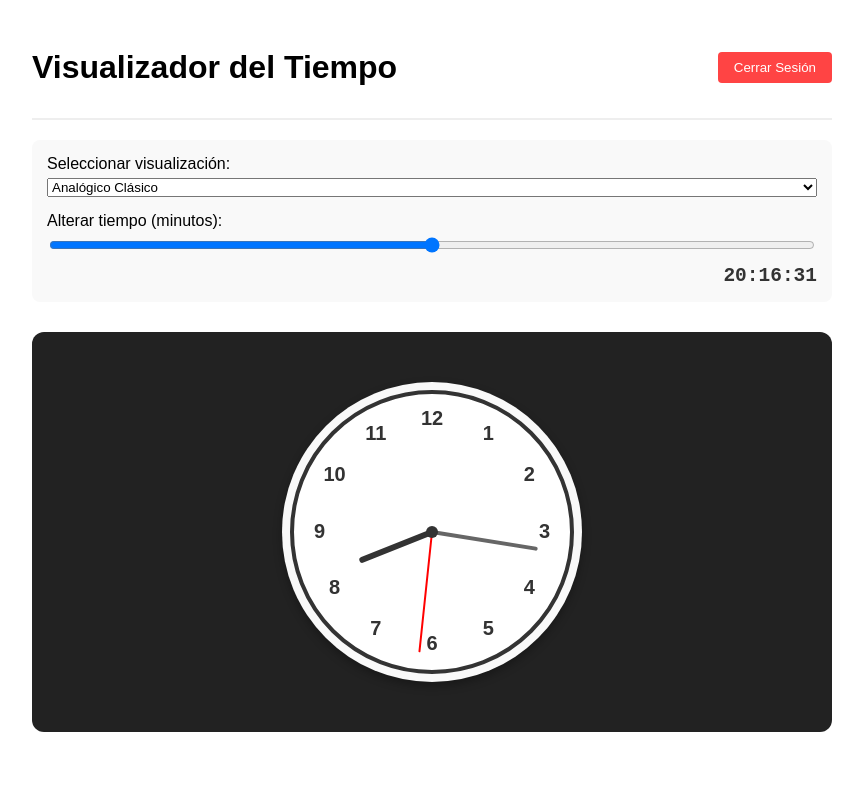
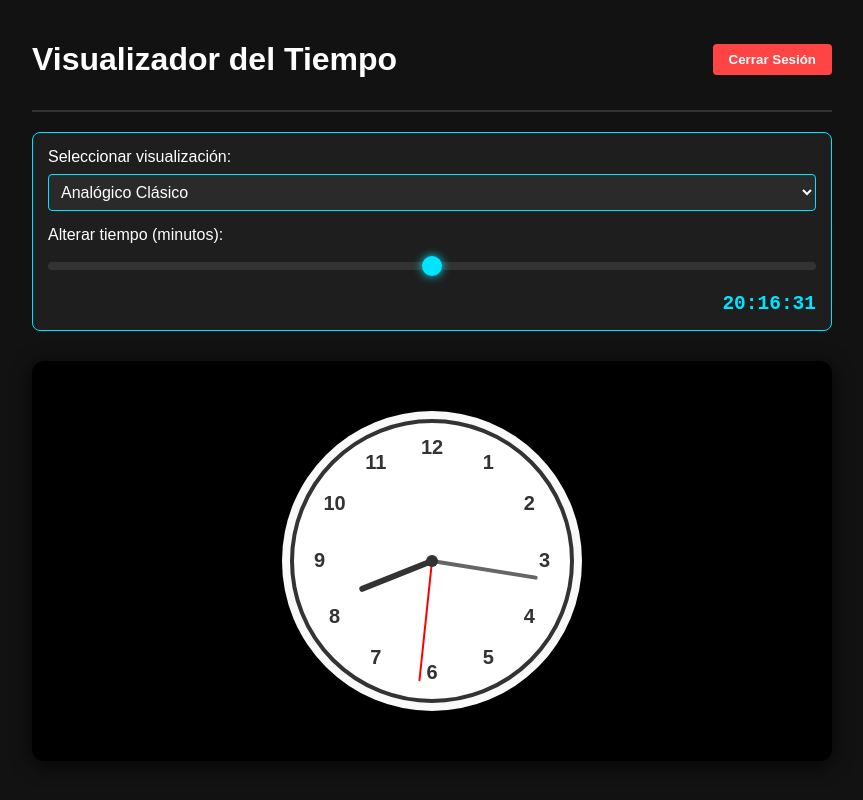
Before and after one commit to Luis-Chow/Visualizador-del-Tiempo-con-Angular, an Angular app: page /visualizer in a window 1280 px wide. Shown: the whole page, without its empty margins (208-1071 px from the left). Built offline with nearby package versions, Linux system fonts and the light colour scheme; sample sign-in values are in the browser's storage.

Commit message:
feat: implementar reloj color hexadecimal y interfaz oscura

```diff
--- /dev/null
+++ b/src/app/visualizer/hex-clock/hex-clock.component.css
@@ -0,0 +1,31 @@
+.hex-container {
+  width: 100%;
+  min-height: 350px;
+  border-radius: 16px;
+  display: flex;
+  justify-content: center;
+  align-items: center;
+  transition: background-color 1s linear;
+  box-shadow: 0 8px 25px rgba(0,0,0,0.3);
+  margin: 0 auto;
+}
+
+.content {
+  text-align: center;
+  color: white;
+  text-shadow: 0 2px 10px rgba(0,0,0,0.7);
+  font-family: 'Courier New', Courier, monospace;
+}
+
+.hex-text {
+  font-size: 4rem;
+  margin: 0;
+  letter-spacing: 5px;
+  text-transform: uppercase;
+}
+
+.time-text {
+  font-size: 1.5rem;
+  margin-top: 15px;
+  opacity: 0.9;
+}
--- /dev/null
+++ b/src/app/visualizer/hex-clock/hex-clock.component.html
@@ -0,0 +1,6 @@
+<div class="hex-container" [style.backgroundColor]="hexColor">
+  <div class="content">
+    <h2 class="hex-text">{{ hexColor }}</h2>
+    <p class="time-text">Hora real: {{ timeString }}</p>
+  </div>
+</div>
--- /dev/null
+++ b/src/app/visualizer/hex-clock/hex-clock.component.ts
@@ -0,0 +1,43 @@
+import { Component, inject, OnInit, OnDestroy } from '@angular/core';
+import { CommonModule } from '@angular/common';
+import { Subscription } from 'rxjs';
+import { TimeService } from '../../core/time.service';
+
+@Component({
+  selector: 'app-hex-clock',
+  standalone: true,
+  imports: [CommonModule],
+  templateUrl: './hex-clock.component.html',
+  styleUrls: ['./hex-clock.component.css']
+})
+export class HexClockComponent implements OnInit, OnDestroy {
+  timeService = inject(TimeService);
+  private timeSub?: Subscription;
+
+  hexColor = '#000000';
+  timeString = '00:00:00';
+
+  ngOnInit() {
+    this.timeSub = this.timeService.time$.subscribe(time => {
+      this.updateHexColor(time);
+    });
+  }
+
+  ngOnDestroy() {
+    if (this.timeSub) this.timeSub.unsubscribe();
+  }
+
+  private updateHexColor(time: Date) {
+    const h = this.padZero(time.getHours());
+    const m = this.padZero(time.getMinutes());
+    const s = this.padZero(time.getSeconds());
+
+    this.timeString = `${h}:${m}:${s}`;
+
+    this.hexColor = `#${h}${m}${s}`;
+  }
+
+  private padZero(num: number): string {
+    return num < 10 ? '0' + num : num.toString();
+  }
+}
--- a/src/app/visualizer/visualizer.component.css
+++ b/src/app/visualizer/visualizer.component.css
@@ -3,12 +3,13 @@
   margin: 0 auto;
   padding: 20px;
   font-family: sans-serif;
+  color: #ffffff;
 }
 .top-bar {
   display: flex;
   justify-content: space-between;
   align-items: center;
-  border-bottom: 2px solid #eee;
+  border-bottom: 2px solid #333;
   padding-bottom: 10px;
   margin-bottom: 20px;
 }
@@ -19,25 +20,36 @@
   border: none;
   border-radius: 4px;
   cursor: pointer;
+  font-weight: bold;
 }
 .controls {
   display: flex;
   flex-direction: column;
   gap: 15px;
-  background: #f9f9f9;
+  background: #1e1e1e;
   padding: 15px;
   border-radius: 8px;
   margin-bottom: 30px;
+  border: 1px solid #00e5ff;
 }
 .control-group {
   display: flex;
   flex-direction: column;
-  gap: 5px;
+  gap: 8px;
+}
+
+select {
+  padding: 8px;
+  border-radius: 4px;
+  background-color: #2a2a2a;
+  color: white;
+  border: 1px solid #00e5ff;
+  font-size: 1rem;
 }
 .time-preview {
   font-family: monospace;
   font-size: 1.5em;
-  color: #333;
+  color: #00e5ff;
   text-align: right;
   margin-top: 5px;
   font-weight: bold;
@@ -47,10 +59,48 @@
   display: flex;
   justify-content: center;
   align-items: center;
-  background: #222;
-  color: white;
+  background: #000000;
+  color: 00e5ff;
   border-radius: 12px;
+  box-shadow: 0 4px 20px rgba(0,0,0,0.8);
 }
 .placeholder {
   text-align: center;
 }
+input[type="range"] {
+  -webkit-appearance: none;
+  width: 100%;
+  background: transparent;
+  margin: 10px 0;
+}
+input[type="range"]::-webkit-slider-runnable-track {
+  width: 100%;
+  height: 8px;
+  background: #333;
+  border-radius: 4px;
+}
+input[type="range"]::-moz-range-track {
+  width: 100%;
+  height: 8px;
+  background: #333;
+  border-radius: 4px;
+}
+input[type="range"]::-webkit-slider-thumb {
+  -webkit-appearance: none;
+  height: 20px;
+  width: 20px;
+  border-radius: 50%;
+  background: #00e5ff;
+  cursor: pointer;
+  margin-top: -6px;
+  box-shadow: 0 0 10px #00e5ff;
+}
+input[type="range"]::-moz-range-thumb {
+  height: 20px;
+  width: 20px;
+  border-radius: 50%;
+  background: #00e5ff;
+  cursor: pointer;
+  border: none;
+  box-shadow: 0 0 10px #00e5ff;
+}
--- a/src/app/visualizer/visualizer.component.html
+++ b/src/app/visualizer/visualizer.component.html
@@ -35,6 +35,7 @@
       <app-digital-clock *ngSwitchCase="'digital'"></app-digital-clock>
       <app-binary-clock *ngSwitchCase="'binario'"></app-binary-clock>
       <app-progress-clock *ngSwitchCase="'barras'" style="width: 100%;"></app-progress-clock>
+      <app-hex-clock *ngSwitchCase="'hexadecimal'" style="width: 100%;"></app-hex-clock>
 
     </div>
   </main>
--- a/src/app/visualizer/visualizer.component.ts
+++ b/src/app/visualizer/visualizer.component.ts
@@ -7,11 +7,12 @@ import { AnalogClockComponent } from './analog-clock/analog-clock.component';
 import { DigitalClockComponent } from './digital-clock/digital-clock.component';
 import { BinaryClockComponent } from './binary-clock/binary-clock.component';
 import { ProgressClockComponent } from './progress-clock/progress-clock.component';
+import { HexClockComponent } from './hex-clock/hex-clock.component';
 
 @Component({
   selector: 'app-visualizer',
   standalone: true,
-imports: [CommonModule, AnalogClockComponent, DigitalClockComponent, BinaryClockComponent, ProgressClockComponent],
+imports: [CommonModule, AnalogClockComponent, DigitalClockComponent, BinaryClockComponent, ProgressClockComponent, HexClockComponent],
   templateUrl: './visualizer.component.html',
   styleUrls: ['./visualizer.component.css'],
 
@@ -25,7 +26,8 @@ export class VisualizerComponent {
     { id: 'analogico', name: 'Analógico Clásico' },
     { id: 'digital', name: 'Digital Tipográfico' },
     { id: 'binario', name: 'Reloj Binario' },
-    { id: 'barras', name: 'Barras de Progreso' }
+    { id: 'barras', name: 'Barras de Progreso' },
+    { id: 'hexadecimal', name: 'Reloj Color Hexadecimal' }
   ];
 
   selectedClock = this.clocks[0].id;
--- a/src/styles.css
+++ b/src/styles.css
@@ -1 +1,6 @@
-/* You can add global styles to this file, and also import other style files */
+body {
+  background-color: #121212;
+  color: #ffffff;
+  margin: 0;
+  font-family: sans-serif;
+}
```
Also changed, not shown: 1 other file (tests, documents, lock files or other folders).
